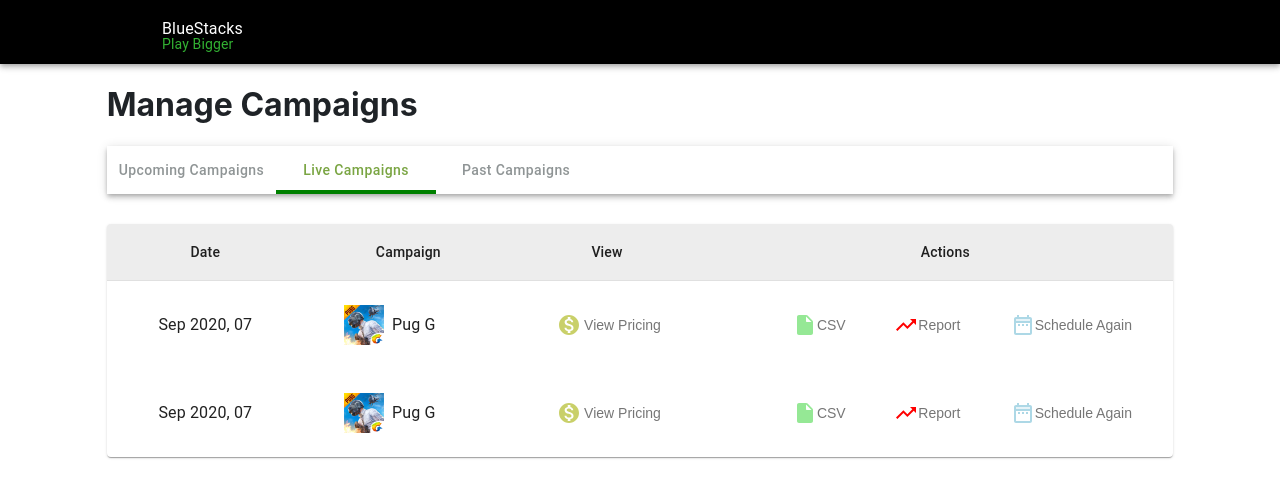
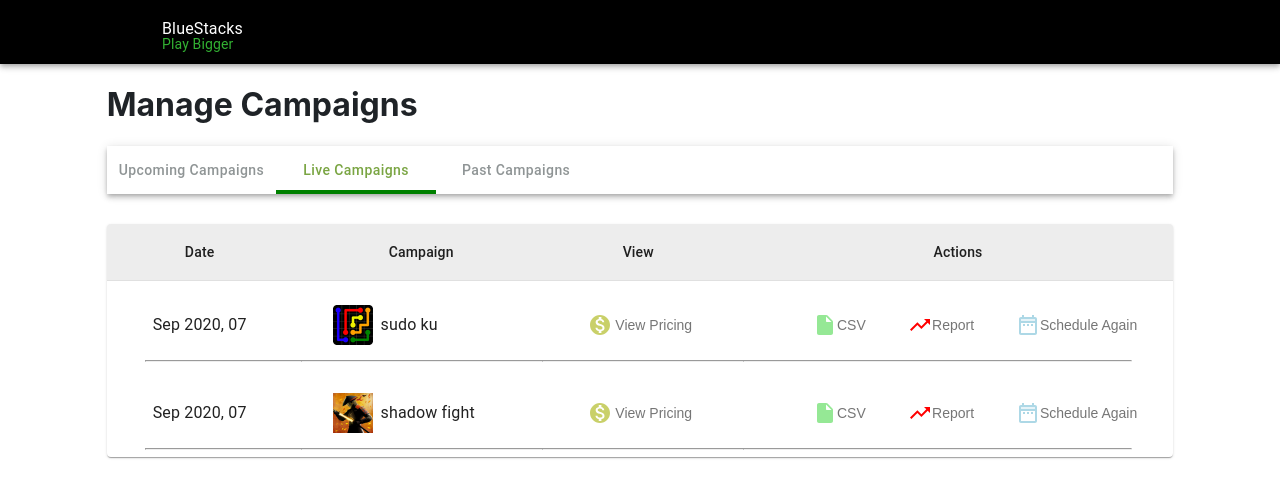
Before and after one commit to Gyan888/blueStacks, a React (Create React App) app: page / in a window 1280 px wide. Shown: the top 498 px of the page. Built offline with nearby package versions, Linux system fonts and the light colour scheme.

Commit message:
adding css

```diff
--- a/src/Dashboard/ActionTable.jsx
+++ b/src/Dashboard/ActionTable.jsx
@@ -20,8 +20,37 @@
 import PriceInfo from './PriceInfo';
 
 const useStyles = makeStyles({
+  hr1:{
+    position: "absolute",
+    width: '80%',
+    marginLeft: '20%',
+    left: '0px',
+    bottom: '0'
+  },
+  hr2:{
+    position: "absolute",
+    width: '100%',
+    left: '0px',
+    bottom: '0'
+  },
+  hr3:{
+    position: "absolute",
+    width: '100%',
+    left: '0px',
+    bottom: '0'
+  },
+  hr4:{
+    position: "absolute",
+    width: '90%',
+    marginRight: '10%',
+    left: '0px',
+    bottom: '0'
+  },
+
   table: {
     minWidth: 650,
+    position: 'relative',
+    paddingBottom: '10px'
   },
   tableHeader:{
     backgroundColor: '#d3d3d36b',
@@ -52,7 +81,8 @@
     color: '#95e895'
   },
   cell:{
-    borderBottom: '0px'
+    borderBottom: '0px',
+    position: 'relative'
   }
 
 });
@@ -172,20 +202,24 @@
             <TableRow key={row.name}>
               <TableCell  align="left" classes={{root: classes.cell}} size="small">
                 <DateItem {...row}/>
+                <hr className={classes.hr1}/>
               </TableCell>
 
 
               <TableCell  align="center" classes={{root: classes.cell}}>
                 <Campaign {...row}/>
+                <hr className={classes.hr2}/>
               </TableCell>
 
 
               <TableCell  align="center" classes={{root: classes.cell}} size="small">
                 <Pricing data={row}/>
+                <hr className={classes.hr3}/>
               </TableCell>
 
               <TableCell  align="center" size="large" classes={{root: classes.cell}}>
                 <Actions data={row}  reschedule={props.reschedule}/>
+                <hr className={classes.hr4}/>
               </TableCell>
 
             </TableRow>
--- a/src/Dashboard/PriceInfo.jsx
+++ b/src/Dashboard/PriceInfo.jsx
@@ -11,7 +11,7 @@
 import TableCell from '@material-ui/core/TableCell';
 import TableRow from '@material-ui/core/TableRow';
 import Dialog from '@material-ui/core/Dialog';
-import { DialogContent } from '@material-ui/core';
+import { DialogContent, Grid } from '@material-ui/core';
 
 
 const useStyles = makeStyles({
@@ -24,14 +24,26 @@
     border: "2px solid black"
   },
   media: {
-    width: '50%',
-    paddingLeft: '30px',
+    maxWidth: '85%',
+    marginLeft: '15%',
     paddingTop: "10px"
   },
   cell:{
     borderBottom: '0px'
+  },
+  gameInfo:{
+    position: "absolute",
+    left: '17px',
+    bottom: '31px',
+    fontSize: 'x-large'
+  },
+  origin:{
+    position: "absolute",
+    left: '17px',
+    bottom: '13px',
+    fontSize: 'medium',
+    color: 'grey'
   }
-
 });
 function createData(time, price) {
   return { time, price};
@@ -51,7 +63,8 @@
     <Dialog onClose={props.handleClose} aria-labelledby="simple-dialog-title" open={props.open}>
       <DialogContent style={{padding: "0px", width: '385px'}}>
         <Card className={classes.root}>
-
+            <Grid container>
+              <Grid item xs={6}>
             <CardMedia
               component="img"
               alt="Contemplative Reptile"
@@ -59,6 +72,13 @@
               title="Contemplative Reptile"
               className={classes.media}
             />
+            </Grid>
+            <Grid item xs={6} style={{position: 'relative'}}>
+                <span className={classes.gameInfo}>{props.data.campaign}</span>
+              <br/>
+                <span className={classes.origin}>{props.data.origin}</span>
+            </Grid>
+            </Grid>
             <CardContent>
               <Typography gutterBottom variant="h4" component="h2" style={{position: 'relative', left: '13px'}}>
                 <span style={{fontWeight: "bold", fontStyle: 'initial', color: '#808080f2'}}> Pricing </span>
```
Also changed, not shown: src/Dashboard/Panels.jsx (+1 -1 lines).
